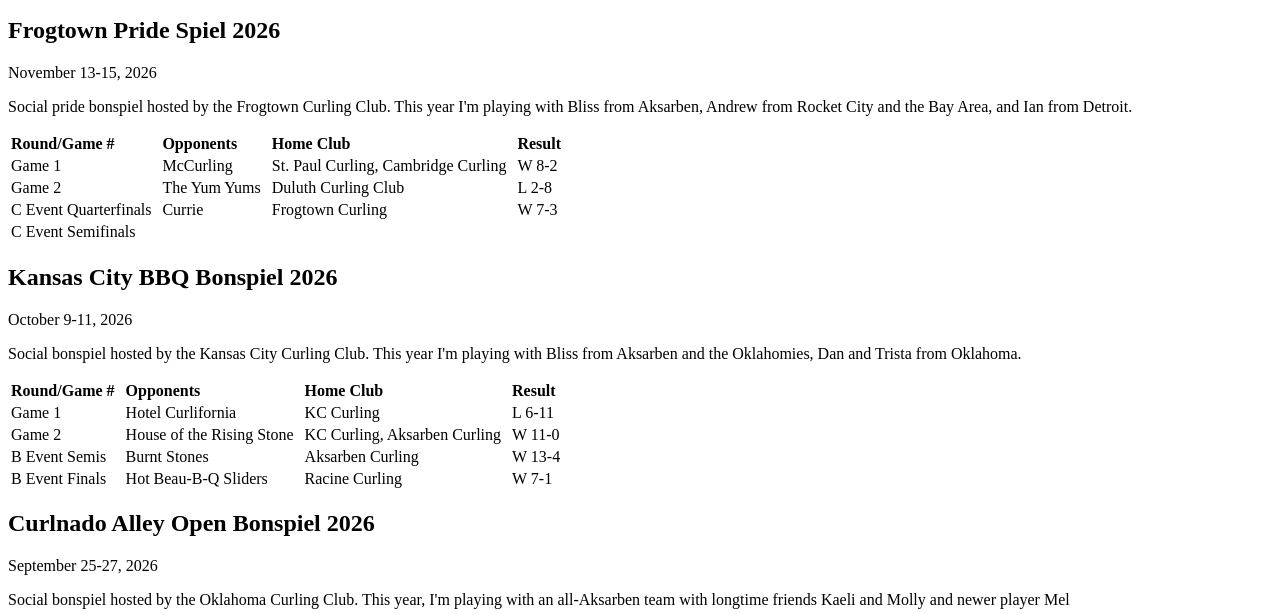
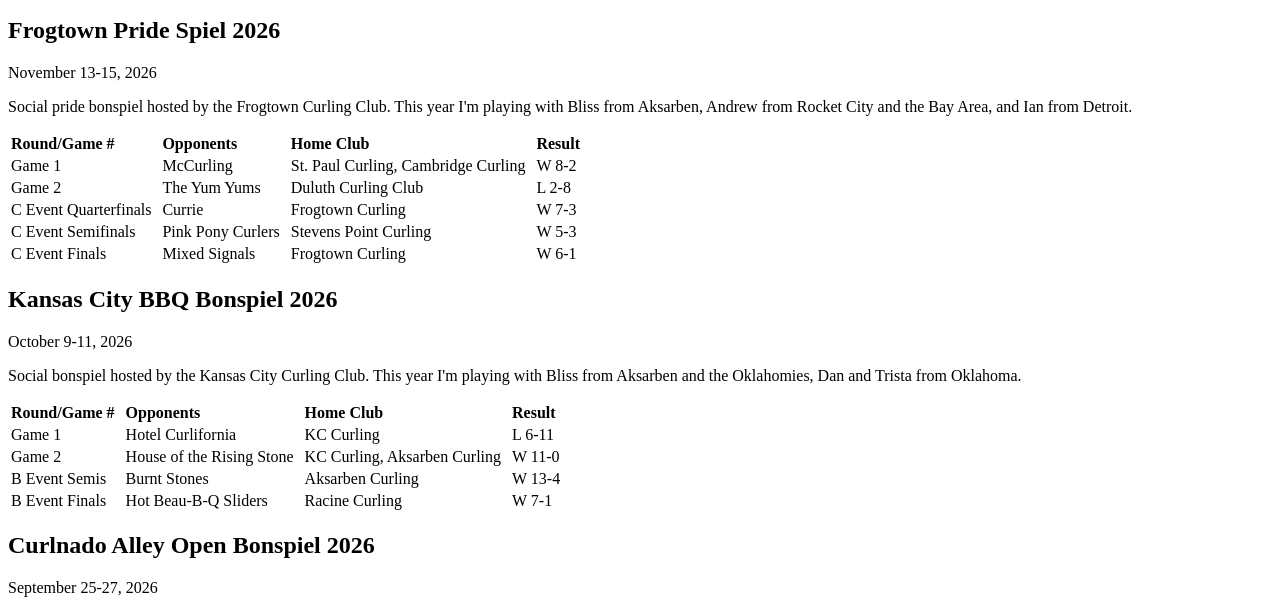
Before and after one commit to Programmerman1/programmermannet, a plain HTML site: page bonspiels.html in a window 1280 px wide. Shown: the part 101-715 px from the top of the page. Drawn offline with Linux system fonts and the light colour scheme.

Commit message:
Sunday games

```diff
--- a/bonspiels.html
+++ b/bonspiels.html
@@ -48,9 +48,15 @@
             </tr>
             <tr>
               <td>C Event Semifinals</td>
-              <td></td>
-              <td></td>
-              <td></td>
+              <td>Pink Pony Curlers</td>
+              <td>Stevens Point Curling</td>
+              <td>W 5-3</td>
+            </tr>
+            <tr>
+              <td>C Event Finals</td>
+              <td>Mixed Signals</td>
+              <td>Frogtown Curling</td>
+              <td>W 6-1</td>
             </tr>
           </tbody>
         </table>
```
